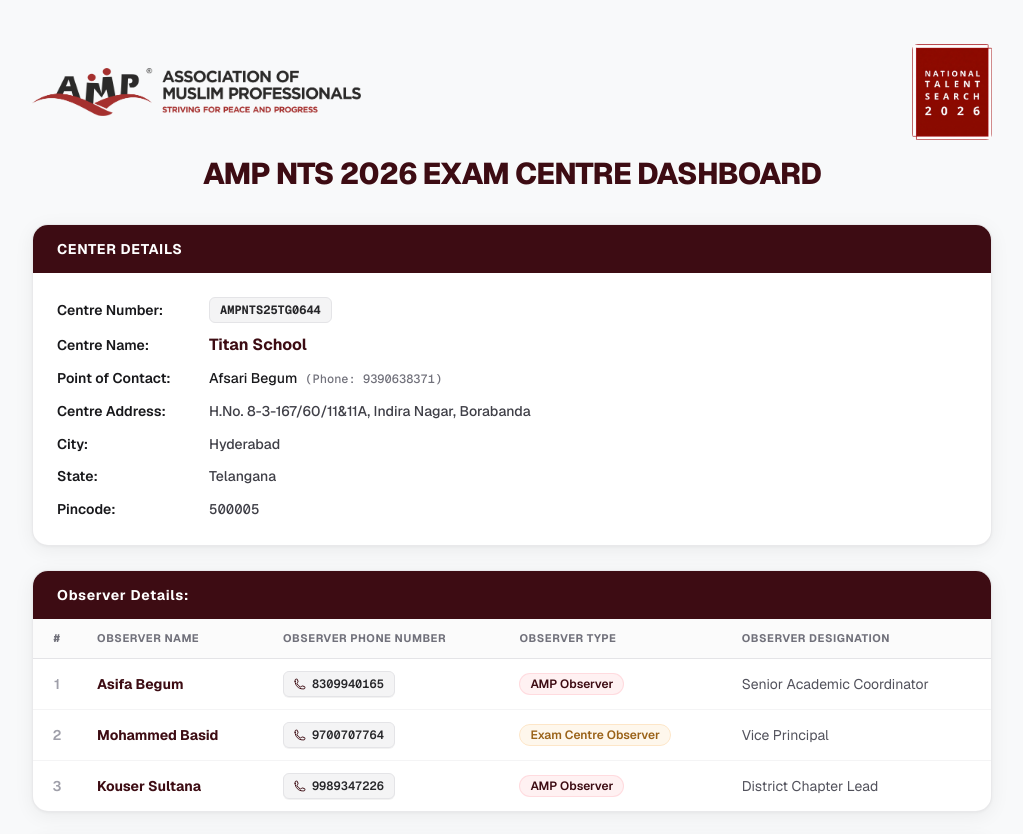
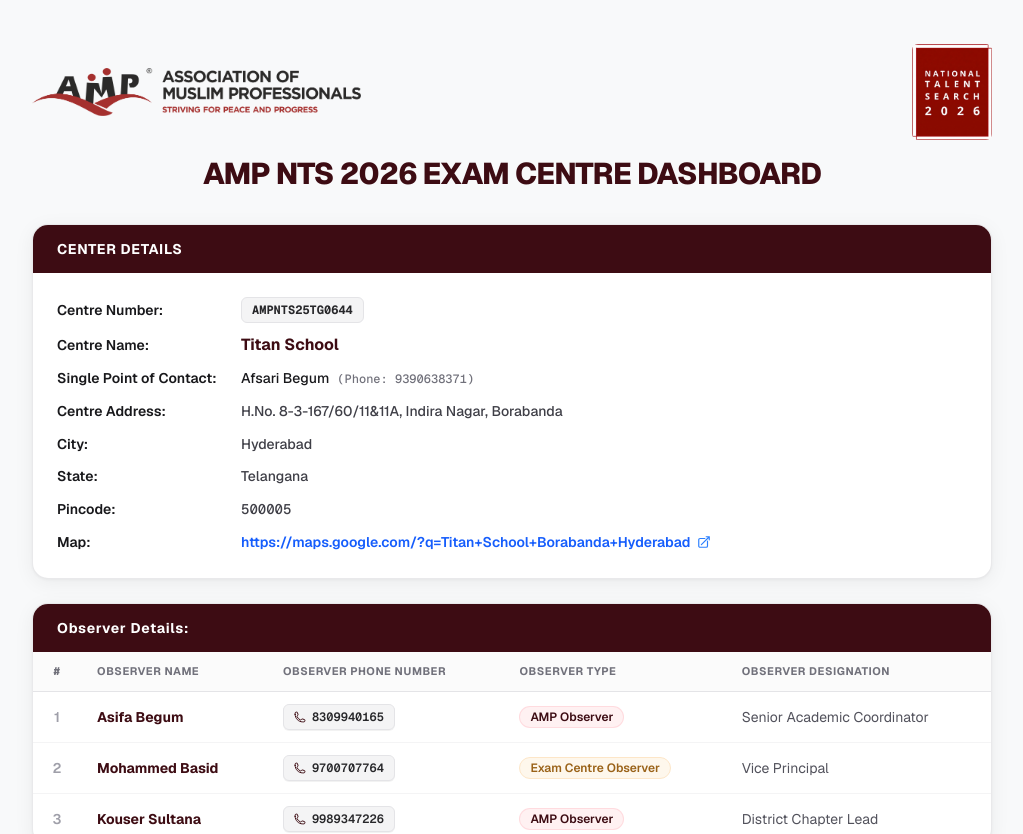
Before and after one commit to ansariafzal-ka/AMP-World-NTS-Web-Application-, a Next.js app: page /Exam_Center_Dashboard_Prewiew in a window 1280 px wide. Shown: the top 834 px of the page, without its empty margins (128-1151 px from the left). Built offline with nearby package versions, Linux system fonts and the light colour scheme; no server answers.

Commit message:
Added SOC & MAP, updated the login button url in nav

```diff
--- a/next.config.ts
+++ b/next.config.ts
@@ -21,6 +21,11 @@ const nextConfig: NextConfig = {
         permanent: false,
       },
       {
+        source: '/login',
+        destination: '/portal',
+        permanent: false,
+      },
+      {
         source: '/Become_An_Exam_Center',
         destination: '/Become_An_Exam_Centre',
         permanent: true,
--- a/src/components/exam-center-dashboard/CentreDetailsSection.tsx
+++ b/src/components/exam-center-dashboard/CentreDetailsSection.tsx
@@ -7,39 +7,59 @@ interface CentreDetailsSectionProps {
 }
 
 export default function CentreDetailsSection({ centre }: CentreDetailsSectionProps) {
+  const mapLink = centre.mapUrl || centre.googleMapLink;
+
   return (
     <SectionCard id="centre-details" title="CENTER DETAILS">
       <div className="p-5 sm:p-6 text-xs sm:text-sm text-zinc-800 space-y-2.5 font-medium leading-relaxed">
         <div className="flex flex-wrap items-center gap-2">
-          <strong className="text-zinc-900 font-semibold min-w-36">Centre Number:</strong>
+          <strong className="text-zinc-900 font-semibold min-w-36 sm:min-w-44 shrink-0">Centre Number:</strong>
           <span className="font-mono font-bold text-xs bg-zinc-100 text-zinc-800 px-2.5 py-1 rounded-md border border-zinc-200">
             {centre.code}
           </span>
         </div>
         <div className="flex flex-wrap items-baseline gap-2">
-          <strong className="text-zinc-900 font-semibold min-w-36">Centre Name:</strong>
+          <strong className="text-zinc-900 font-semibold min-w-36 sm:min-w-44 shrink-0">Centre Name:</strong>
           <span className="font-bold text-[#3D0C13] text-sm sm:text-base">{centre.name}</span>
         </div>
         <div className="flex flex-wrap items-baseline gap-2">
-          <strong className="text-zinc-900 font-semibold min-w-36">Point of Contact:</strong>
+          <strong className="text-zinc-900 font-semibold min-w-36 sm:min-w-44 shrink-0">Single Point of Contact:</strong>
           <span className="text-zinc-900">{centre.pocName}</span>
           <span className="text-zinc-500 font-mono text-xs">(Phone: {centre.pocPhone})</span>
         </div>
         <div className="flex flex-wrap items-baseline gap-2">
-          <strong className="text-zinc-900 font-semibold min-w-36">Centre Address:</strong>
+          <strong className="text-zinc-900 font-semibold min-w-36 sm:min-w-44 shrink-0">Centre Address:</strong>
           <span className="text-zinc-700">{centre.address}</span>
         </div>
         <div className="flex flex-wrap items-baseline gap-2">
-          <strong className="text-zinc-900 font-semibold min-w-36">City:</strong>
+          <strong className="text-zinc-900 font-semibold min-w-36 sm:min-w-44 shrink-0">City:</strong>
           <span className="text-zinc-700">{centre.city}</span>
         </div>
         <div className="flex flex-wrap items-baseline gap-2">
-          <strong className="text-zinc-900 font-semibold min-w-36">State:</strong>
+          <strong className="text-zinc-900 font-semibold min-w-36 sm:min-w-44 shrink-0">State:</strong>
           <span className="text-zinc-700">{centre.state}</span>
         </div>
         <div className="flex flex-wrap items-baseline gap-2">
-          <strong className="text-zinc-900 font-semibold min-w-36">Pincode:</strong>
+          <strong className="text-zinc-900 font-semibold min-w-36 sm:min-w-44 shrink-0">Pincode:</strong>
           <span className="text-zinc-700 font-mono">{centre.pincode}</span>
+        </div>
+        <div className="flex flex-wrap items-baseline gap-2">
+          <strong className="text-zinc-900 font-semibold min-w-36 sm:min-w-44 shrink-0">Map:</strong>
+          {mapLink ? (
+            <a
+              href={mapLink.startsWith("http") ? mapLink : `https://${mapLink}`}
+              target="_blank"
+              rel="noopener noreferrer"
+              className="inline-flex items-center gap-1.5 text-blue-600 hover:text-blue-800 hover:underline font-semibold break-all"
+            >
+              <span>{mapLink}</span>
+              <svg className="w-3.5 h-3.5 shrink-0 text-blue-500" fill="none" viewBox="0 0 24 24" stroke="currentColor" strokeWidth={2}>
+                <path strokeLinecap="round" strokeLinejoin="round" d="M13.5 6H5.25A2.25 2.25 0 0 0 3 8.25v10.5A2.25 2.25 0 0 0 5.25 21h10.5A2.25 2.25 0 0 0 18 18.75V10.5m-10.5 6L21 3m0 0h-5.25M21 3v5.25" />
+              </svg>
+            </a>
+          ) : (
+            <span className="text-zinc-400 font-normal"></span>
+          )}
         </div>
       </div>
     </SectionCard>
--- a/src/components/exam-center-dashboard/dashboardData.ts
+++ b/src/components/exam-center-dashboard/dashboardData.ts
@@ -15,6 +15,8 @@ export interface CentreData {
   city: string;
   state: string;
   pincode: string;
+  mapUrl?: string;
+  googleMapLink?: string;
   capacityAllocated: number;
   capacityTotal: number;
   observers: Observer[];
@@ -47,6 +49,7 @@ export const SAMPLE_CENTRES: Record<string, CentreData> = {
     city: "Hyderabad",
     state: "Telangana",
     pincode: "500005",
+    mapUrl: "https://maps.google.com/?q=Titan+School+Borabanda+Hyderabad",
     capacityAllocated: 183,
     capacityTotal: 200,
     observers: [
@@ -70,6 +73,35 @@ export const SAMPLE_CENTRES: Record<string, CentreData> = {
         phone: "9989347226",
         type: "AMP Observer",
         designation: "District Chapter Lead",
+      },
+    ],
+  },
+  AMPNTS25KA0405: {
+    code: "AMPNTS25KA0405",
+    name: "Al-Ameen Pre-University College",
+    pocName: "Prof. Mohammed Farooq",
+    pocPhone: "9845112233",
+    address: "Hosur Road, Near Lalbagh Main Gate, Sudhama Nagar",
+    city: "Bengaluru Urban",
+    state: "Karnataka",
+    pincode: "560027",
+    mapUrl: "https://maps.google.com/?q=Al-Ameen+Pre-University+College+Hosur+Road+Bengaluru",
+    capacityAllocated: 210,
+    capacityTotal: 250,
+    observers: [
+      {
+        id: 1,
+        name: "Dr. Naseer Ahmed",
+        phone: "9845001122",
+        type: "AMP Observer",
+        designation: "State Coordinator - Karnataka",
+      },
+      {
+        id: 2,
+        name: "Syed Imran",
+        phone: "9886334455",
+        type: "Exam Centre Observer",
+        designation: "Vice Principal",
       },
     ],
   },
--- a/src/components/layout/navbar.tsx
+++ b/src/components/layout/navbar.tsx
@@ -221,7 +221,7 @@ export default function Navbar() {
 
           {/* Desktop Login Button (lg+) */}
           <div className="hidden lg:block">
-            <Button href="/login" variant="primary" size="sm">
+            <Button href="/portal" variant="primary" size="sm">
               Login
             </Button>
           </div>
@@ -402,7 +402,7 @@ export default function Navbar() {
               All Documents
             </Button>
             <Button
-              href="/login"
+              href="/portal"
               variant="primary"
               size="md"
               className="w-full justify-center"
```
Also changed, not shown: 2 other files (tests, documents, lock files or other folders).
